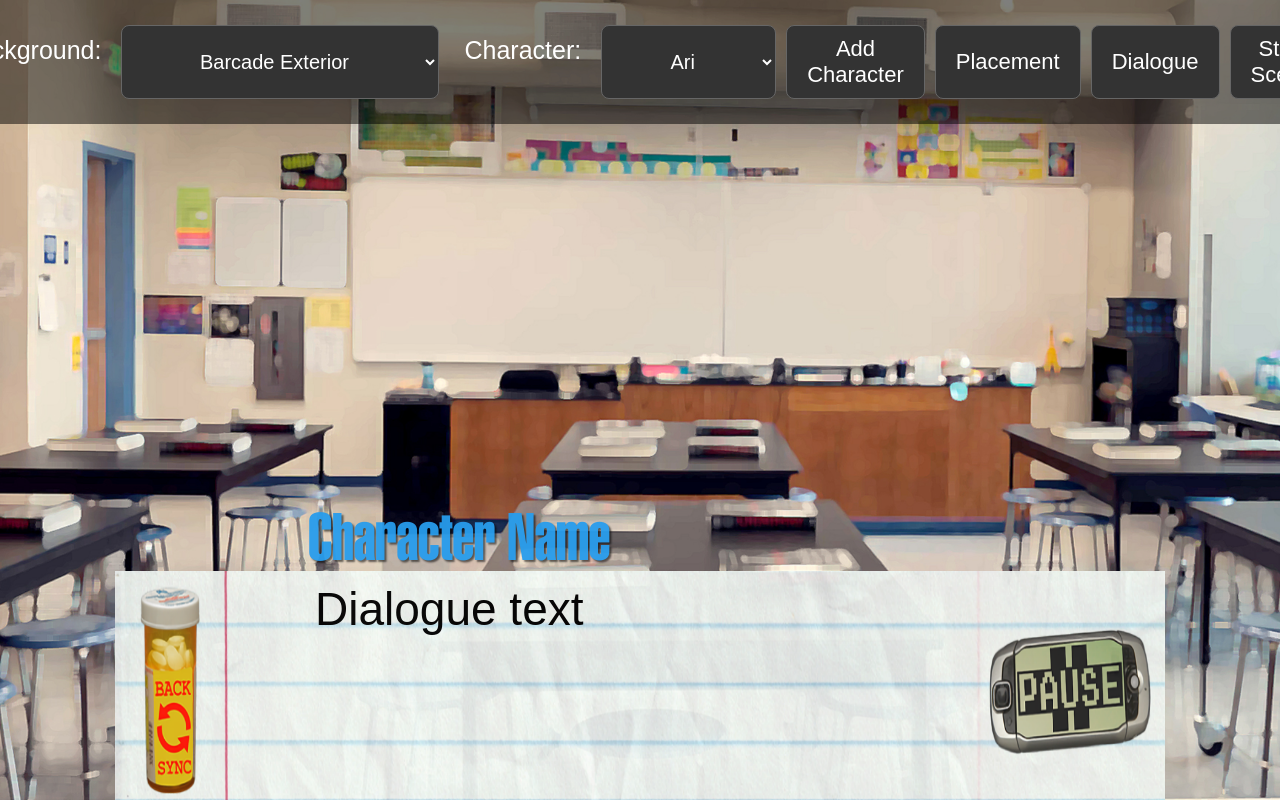
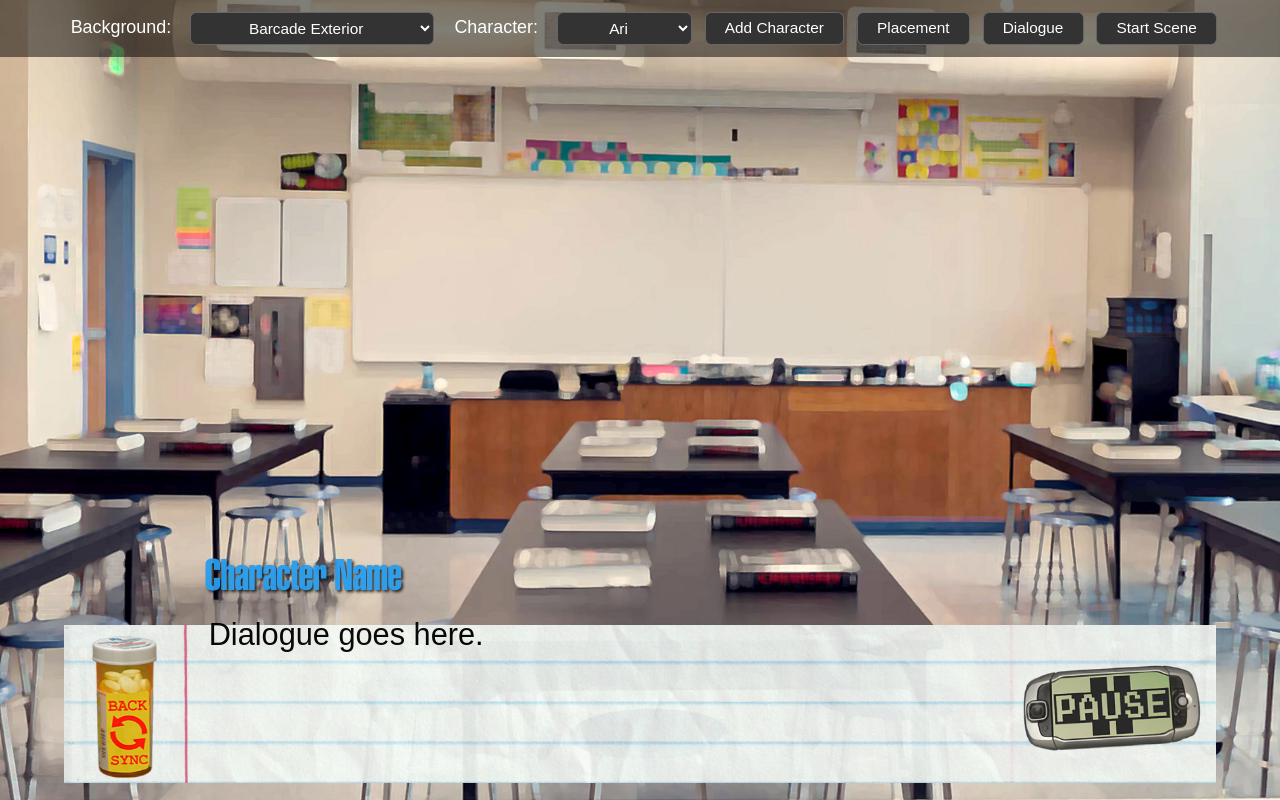
Before and after one commit to tfjoek/class-of-09-scene-generator, a Flask app: page / in a window 1280 px wide. Run offline with Flask 3, Linux system fonts and the light colour scheme; some web fonts are replaced.

Commit message:
made it better for smaller screens hopefully doesnt break anything

```diff
--- a/static/styles/style.css
+++ b/static/styles/style.css
@@ -26,95 +26,85 @@
 
 .menu {
     background: rgba(0, 0, 0, 0.5);
-    padding: 25px;
-    font-size: 18px;
-    font-family: 'CM Handwriting One', sans-serif;
+    padding: 1.5vh;
+    font-size: 1.2vw;
     display: flex;
-    gap: 10px;
+    gap: 1vw;
     justify-content: center;
     position: absolute;
-    top: 0px;
+    top: 0;
     left: 50%;
     transform: translateX(-50%);
     z-index: 100;
-    width:100%
+    width: 100%;
 }
 
-label[for="character"] {
-    font-size: 25px;
-    padding-top: 11px;
-    padding-left: 15px;
+label[for="character"], label[for="background"] {
+    font-size: 1.4vw;
+    padding-top: 0.6vh;
+    padding-left: 0.6vw;
 }
 
-label[for="background"] {
-    font-size: 25px;
-    padding-top: 11px;
-    padding-left: 15px;
-}
-
-
 .button-style {
-    font-size: 22px;
-    padding: 10px 20px;
-    border: 1px solid #666;
-    border-radius: 8px;
+    font-size: 1.2vw;
+    padding: 0.8vh 1.5vw;
+    border: 0.1vw solid #666;
+    border-radius: 0.5vw;
     background-color: #333;
     color: white;
-    font-family: 'CM Handwriting One', sans-serif;
     cursor: pointer;
     transition: background-color 0.3s;
+    font-family: 'CM Handwriting One', sans-serif;
 }
 
 .button-style:hover {
     background-color: #444;
 }
 
-.character-name-input {
-    font-size: 70px;
-    color: #3498db;
-}
-
 #dialogue-list {
-    max-height: 400px;
+    max-height: 25vh;
     overflow-y: auto;
-    padding-right: 10px;
+    padding-right: 0.5vw;
 }
 
 .dialogue-box {
     position: absolute;
-    bottom: -1px;
+    bottom: 0.0vh;
     left: 50%;
     transform: translateX(-50%);
-    width: calc(100% - 230px);
-    height: 230px;
+    width: 90%;
+    min-height: 24vh; /* Set minimum height to ensure image visibility */
     display: flex;
     align-items: center;
     justify-content: space-between;
     background-image: url('/static/images/aaa.png');
-    background-size: 100% 100%;
+    background-size: contain; /* Ensure the image fits within the box */
     background-repeat: no-repeat;
+    background-position: center; /* Center the image within the box */
     z-index: 75;
     opacity: 0.95;
     box-sizing: border-box;
-    padding: 20px;
+    padding: 1.5vw;
 }
+
+
+
 
 label {
     color: white;
-    margin-right: 10px;
+    margin-right: 0.5vw;
     text-align: center;
 }
 
 select {
     font-family: 'CM Handwriting One', sans-serif;
-    font-size: 20px;
+    font-size: 1em;
     background-color: #333;
     color: white;
-    border: 1px solid #666;
-    padding: 10px 20px;
-    border-radius: 8px;
+    border: 0.1em solid #666;
+    padding: 0.5vh 1vw;
+    border-radius: 0.5vw;
     cursor: pointer;
-    width: auto;
     transition: background-color 0.3s;
     text-align: center;
 }
@@ -145,9 +138,8 @@
 
 .character-name-input {
     position: absolute;
-    width: 35%;
-    padding-left: 10px;
-    font-size: 66px;
+    width: 25%;
+    font-size: 3.4vw;
     font-family: 'HelveticaExtraCompressed', sans-serif;
     color: #24a4ef;
     text-align: left;
@@ -155,22 +147,19 @@
     border: none;
     outline: none;
     letter-spacing: -0.5px;
-    text-shadow: 2px 2px 2px rgba(0, 0, 0, 0.6);
+    text-shadow: 2px 2px 3px rgba(0, 0, 0, 0.8);
     z-index: 76;
-    white-space: nowrap;
-    overflow: hidden;
-    text-overflow: ellipsis;
-    left: 183px;
-    top: -74px;
+    left: 11vw;
+    top: -7.5vh;
 }
+
 
 .dialogue-input {
     position: absolute;
     width: 65%;
     height: 90%;
-    font-size: 46px;
-    line-height: 60px;
-    padding: 10px;
+    font-size: 2.4vw;
+    line-height: 1.2em;
     background-color: transparent;
     border: none;
     font-family: 'CM Handwriting One', sans-serif;
@@ -180,8 +169,8 @@
     text-align: left;
     white-space: pre-wrap;
     z-index: 77;
-    left: 190px;
-    top: -2px;
+    left: 11.3vw;
+    top: 1.1vh;
 }
 
 .character-name-input::placeholder {
--- a/templates/index.html
+++ b/templates/index.html
@@ -46,7 +46,7 @@
         <!-- Dialogue Creator Section -->
 <!-- Dialogue Creator Section -->
 <div id="dialogue-creator" style="display: none;">
-    <h3>Add Dialogue</h3>
+    <h3>Dialogue manager</h3>
     <div id="dialogue-list"></div>
     <input type="text" id="dialogue-input" placeholder="Enter dialogue..." style="width: 80%;">
     <button class="button-style" onclick="addDialogue()">Add Dialogue</button>
@@ -56,7 +56,7 @@
 
         <div class="dialogue-box" id="dialogue-box">
             <input type="text" class="character-name-input" id="preview-character-name" readonly placeholder="Character Name">
-            <textarea class="dialogue-input" id="preview-dialogue-text" readonly placeholder="Dialogue text"></textarea>
+            <textarea class="dialogue-input" id="preview-dialogue-text" readonly placeholder="Dialogue goes here."></textarea>
 
         </div>
 
```
Also changed, not shown: other parts of static/styles/style.css (+48 -45 lines).
